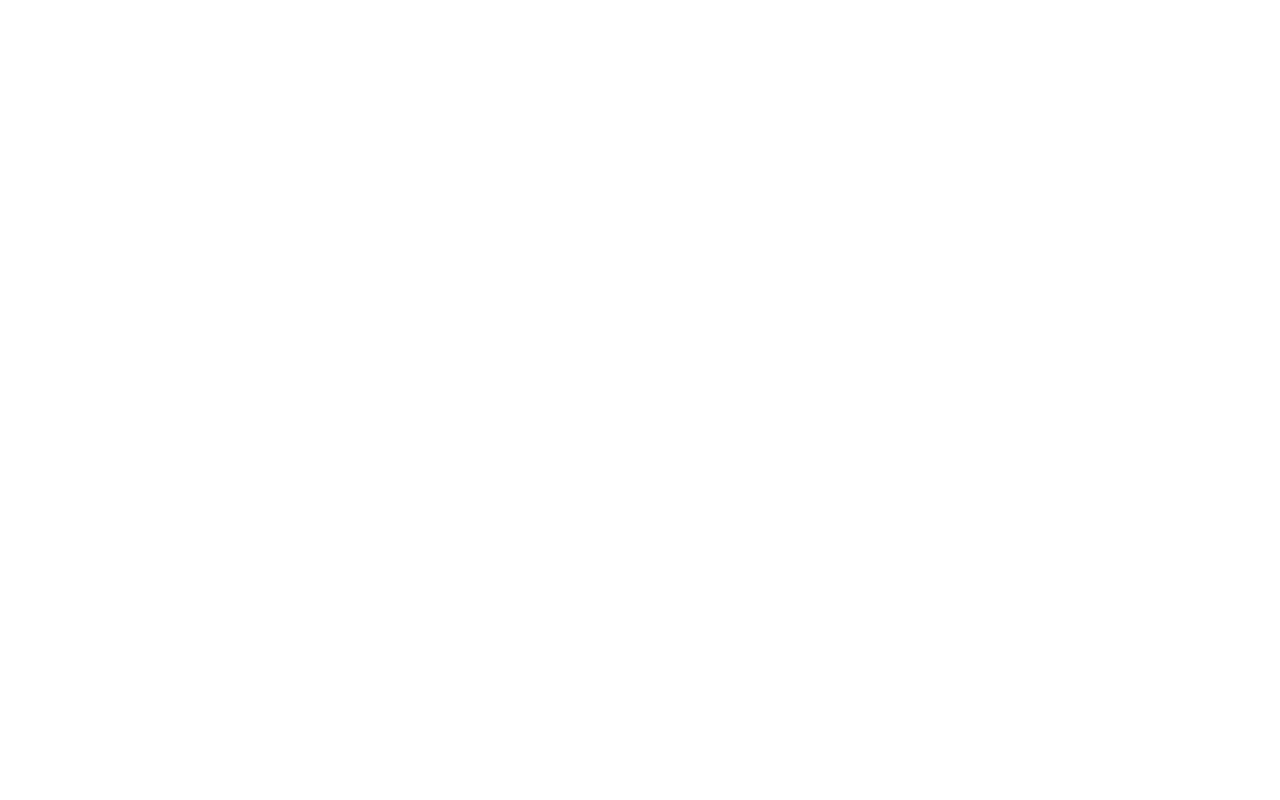
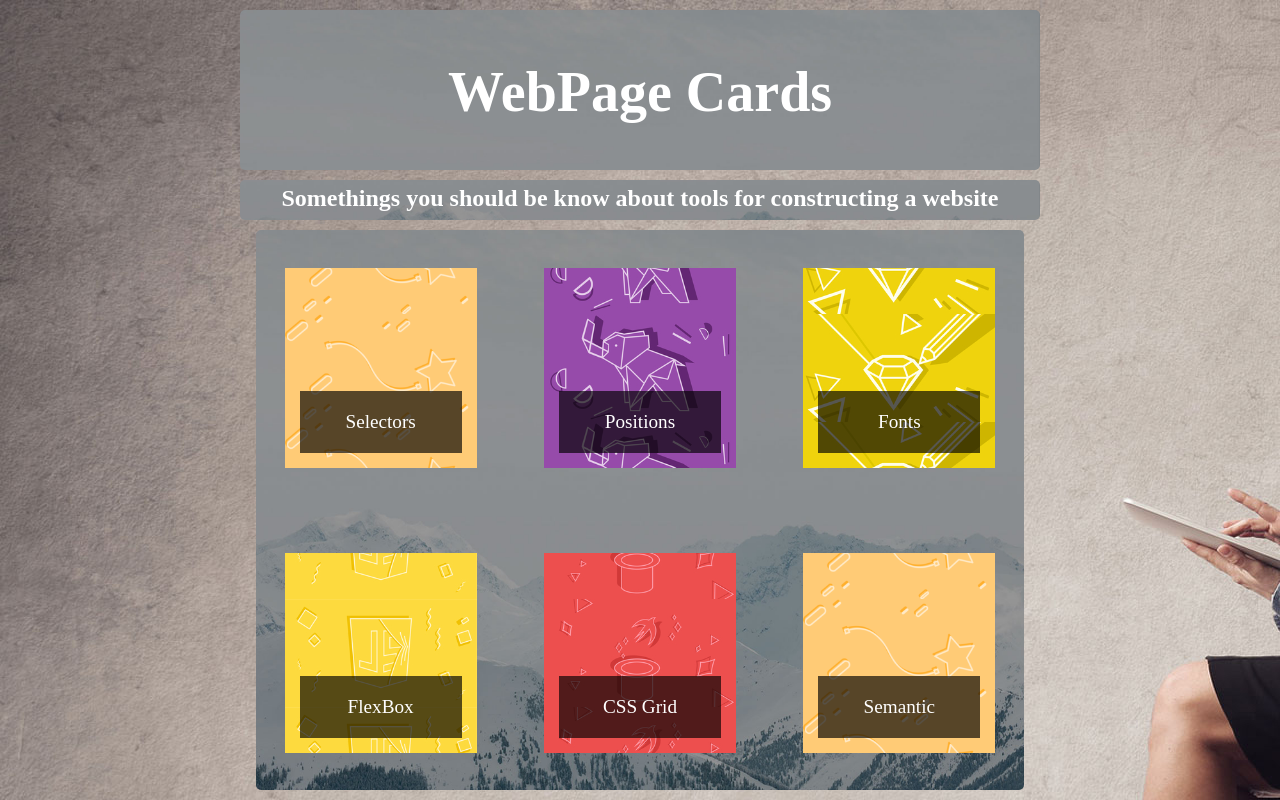
Before and after one commit to DevNdn/CardsPage, a plain HTML site: page index.html in a window 1280 px wide. Drawn offline with Linux system fonts and the light colour scheme.

Commit message:
Not more css, only test

```diff
--- a/index.html
+++ b/index.html
@@ -5,8 +5,28 @@
   <meta http-equiv="X-UA-Compatible" content="IE=edge">
   <meta name="viewport" content="width=device-width, initial-scale=1.0">
   <title>Page Card's</title>
+  <link rel="stylesheet" href="style.css">
 </head>
 <body>
+  <section id="container">
+    <h1>WebPage Cards</h1>
+    <h2>Somethings you should be know about tools for constructing a website</h2>
+    <section id="cards-container">
+      <div class="seletores"><a href="#">Selectors</a></div>
 
+      <div class="posicionamento"><a href="#">Positions</a></p></div>
+
+      <div class="fontes"><a href="#">Fonts</a></div>
+
+      <div class="flexbox"><a href="#">FlexBox</a></div>
+
+      <div class="css-grid"><a href="#">CSS Grid</a></div>
+
+      <div class="semantica"><a href="#">Semantic</a></div>
+
+    </section>
+
+
+  </section>
 </body>
 </html>
--- /dev/null
+++ b/style.css
@@ -0,0 +1,134 @@
+@charset "UTF-8";
+
+* {
+  margin: 0;
+  padding: 0;
+  box-sizing: border-box;
+}
+
+html, body {
+  width: 100%;
+  height: 100%;
+
+}
+
+body {
+  background-image: url(imagens/bg-1.jpg);
+}
+
+#container {
+  height: 100%;
+  display: flex;
+  flex-flow: column wrap;
+  columns: 3;
+  justify-content: space-evenly;
+  align-items: center;
+}
+
+h1, h2 {
+  color: white;
+  background-image: url(imagens/bg-2.jpg);
+  background-position: top;
+  background-size: cover;
+  border-radius: 5px;
+}
+
+h1 {
+  text-align: center;
+  width: clamp(400px, 70%, 800px);
+  height: 20%;
+  padding-top: 50px;
+  font-size: clamp(1.5em, 3.5em, 5em);
+
+}
+
+h2 {
+  text-align: center;
+  width: clamp(400px, 70%, 800px);
+  height: 5%;
+  padding-top: 5px;
+  background-position: center;
+}
+
+#cards-container {
+  background-color: white;
+
+  display: flex;
+  flex-flow: row wrap;
+  justify-content: space-around;
+  align-items: center;
+  gap: 10px;
+  width: 60%;
+  min-width: 500px;
+  width: clamp(450px, 60%, 800px);
+  height: 70%;
+  background-image: url(imagens/bg-2.jpg);
+  background-position: center;
+  background-size: cover;
+  border-radius: 5px;
+
+
+}
+
+#cards-container > div {
+  padding: 15px;
+  width: 25%;
+  height: 200px;
+  display: flex;
+  flex-flow: column wrap;
+  justify-content: end;
+
+
+}
+
+a {
+  color: white;
+  background-color: rgba(0, 0, 0, 0.658);
+  padding: 20px;
+  text-align: center;
+  font-size: clamp(0.8em, 1.2em, 1.5em);
+  text-decoration: none;
+
+}
+
+a:hover {
+  box-shadow: 0px 0px 2px 3px white;
+}
+
+.seletores {
+  background-image: url(imagens/card_01.png);
+  background-position: center;
+  background-size: contain;
+
+
+}
+
+.posicionamento {
+  background-image: url(imagens/card_02.jpg);
+  background-position: center;
+  background-size: contain;
+}
+
+.fontes {
+  background-image: url(imagens/card_03.jpg);
+  background-position: center;
+  background-size: contain;
+}
+
+.flexbox {
+  background-image: url(imagens/card_04.jpg);
+  background-position: center;
+  background-size: contain;
+}
+
+.css-grid {
+  background-image: url(imagens/card_05.jpg);
+  background-position: center;
+  background-size: contain;
+}
+
+.semantica {
+  background-image: url(imagens/card_01.png);
+  background-position: center;
+  background-size: contain;
+}
```
